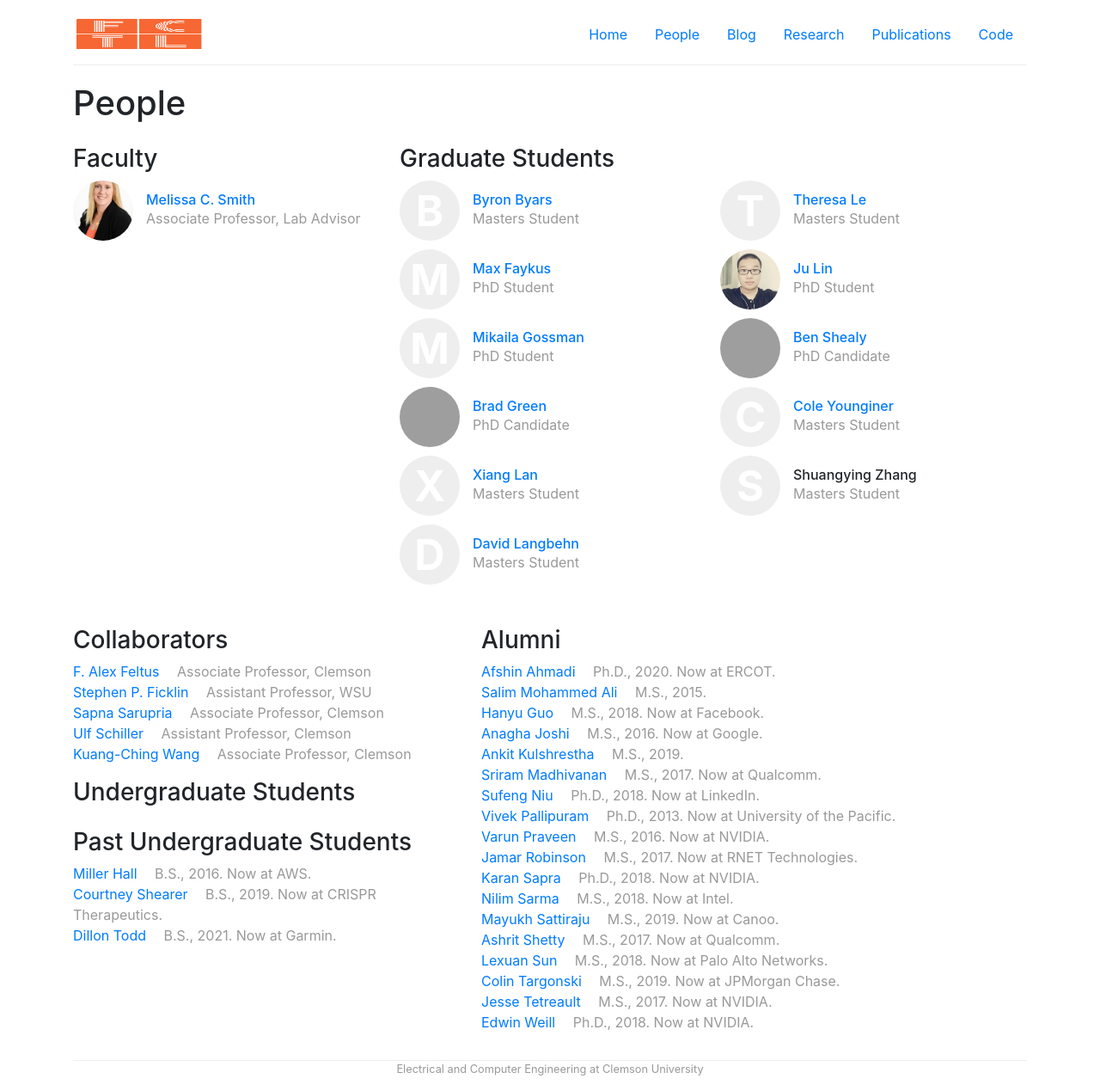
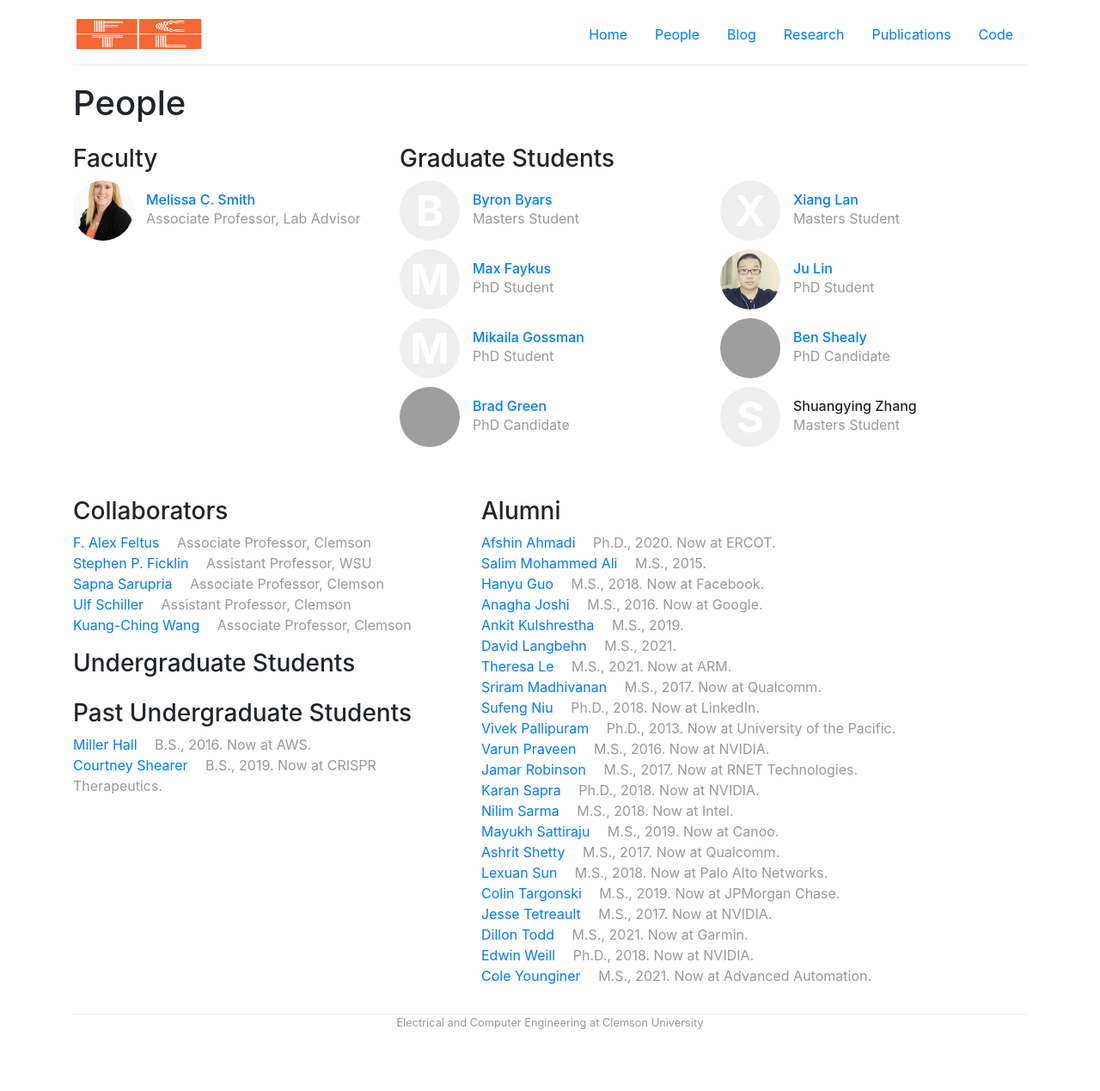
Before and after one commit to CUFCTL/cufctl.github.io, a Jekyll site: the page built from people.html, in a window 1280 px wide. Shown: the whole page at 86% size. Built offline with Jekyll 4.4.1, drawn with Linux system fonts in a browser that asks for light colours; after the commit the page ends 1215 px from its top, so only the background shows below that; grey boxes are pictures that could not be loaded.

```diff
--- a/_data/people.yml
+++ b/_data/people.yml
@@ -41,19 +41,6 @@ lan3:
     role: grad
     bio: Masters Student
 
-dlangbe:
-    display_name: "David Langbehn"
-    webpage: "https://www.linkedin.com/in/david-langbehn-153234139/"
-    github: dlangbe
-    role: grad
-    bio: Masters Student
-
-ttle:
-    display_name: "Theresa Le"
-    webpage: "https://www.linkedin.com/in/letheresa193/"
-    role: grad
-    bio: Masters Student
-
 jul:
     display_name: "Ju Lin"
     webpage: "https://linjucs.github.io"
@@ -69,12 +56,6 @@ btsheal:
     role: grad
     image: "https://avatars0.githubusercontent.com/u/7884825"
     bio: PhD Candidate
-
-youngi2:
-    display_name: "Cole Younginer"
-    webpage: "https://www.linkedin.com/in/cole-younginer-927307145/"
-    role: grad
-    bio: Masters Student
 
 shuangy:
     display_name: "Shuangying Zhang"
@@ -116,6 +97,19 @@ akulshr:
     github: aicaffeinelife
     role: alum
     bio: M.S., 2019.
+
+dlangbe:
+    display_name: "David Langbehn"
+    webpage: "https://www.linkedin.com/in/david-langbehn-153234139/"
+    github: dlangbe
+    role: alum
+    bio: M.S., 2021.
+
+ttle:
+    display_name: "Theresa Le"
+    webpage: "https://www.linkedin.com/in/letheresa193/"
+    role: alum
+    bio: M.S., 2021. Now at ARM.
 
 sriram:
     display_name: "Sriram Madhivanan"
@@ -196,6 +190,13 @@ jtetrea:
     image: "https://avatars3.githubusercontent.com/u/6597672"
     bio: M.S., 2017. Now at NVIDIA.
 
+dwtodd:
+    display_name: "Dillon Todd"
+    webpage: "https://www.linkedin.com/in/dillon-todd-3664b116a/"
+    github: dwtodd
+    role: alum
+    bio: M.S., 2021. Now at Garmin.
+
 eweill:
     display_name: "Edwin Weill"
     webpage: "https://www.linkedin.com/in/edwinweill/"
@@ -203,6 +204,12 @@ eweill:
     role: alum
     image: "https://avatars3.githubusercontent.com/u/6711990"
     bio: Ph.D., 2018. Now at NVIDIA.
+
+youngi2:
+    display_name: "Cole Younginer"
+    webpage: "https://www.linkedin.com/in/cole-younginer-927307145/"
+    role: alum
+    bio: M.S., 2021. Now at Advanced Automation.
 
 
 
@@ -251,10 +258,3 @@ csheare:
     github: csheare
     role: ugrad-alum
     bio: B.S., 2019. Now at CRISPR Therapeutics.
-
-dwtodd:
-    display_name: "Dillon Todd"
-    webpage: "https://www.linkedin.com/in/dillon-todd-3664b116a/"
-    github: dwtodd
-    role: ugrad-alum
-    bio: B.S., 2021. Now at Garmin.
```
Also changed, not shown: _posts/2021-08-06-graduates.md (added, +7 -0 lines).
